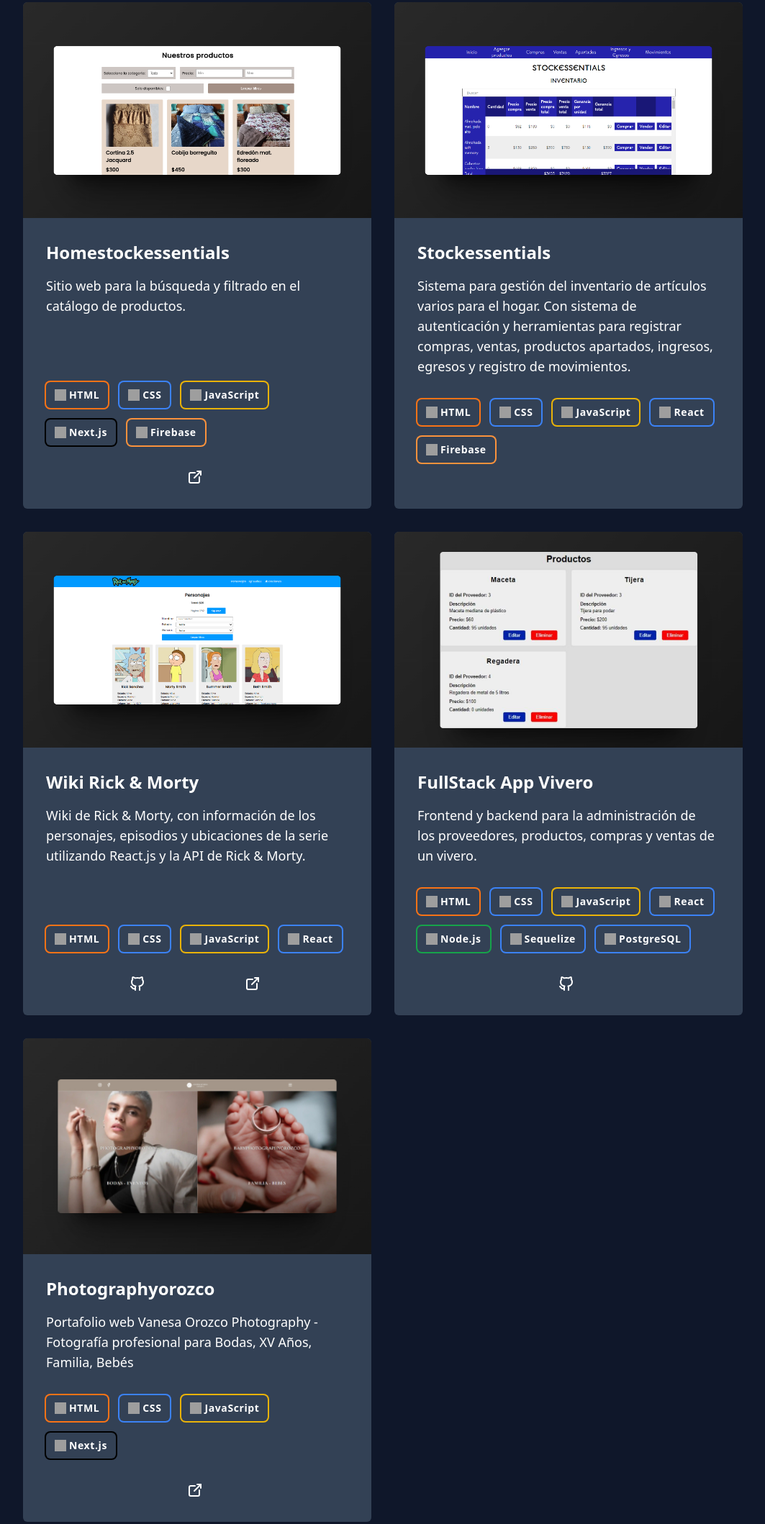
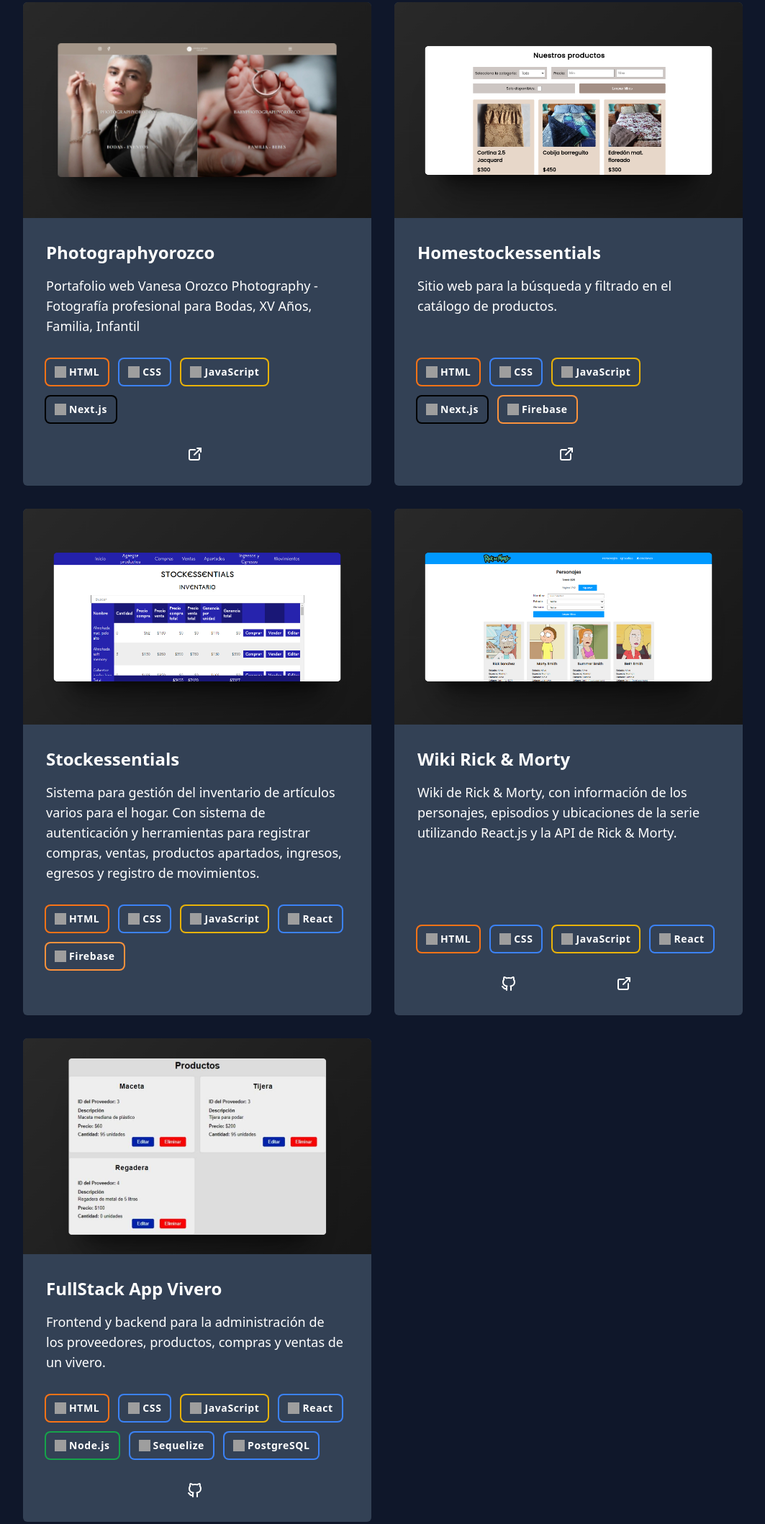
Before and after one commit to ManuelDeAlba/Portafolio, an Astro site: page / in a window 1280 px wide. Shown: the part 1253-3371 px from the top of the page at 72% size, without its empty margins (108-1171 px from the left). Built offline with nearby package versions, Linux system fonts and the light colour scheme; Astro itself is replaced by a stand-in of ours; grey boxes are pictures that could not be loaded.

Commit message:
Update photographyorozco card position

```diff
--- a/src/components/Proyectos.astro
+++ b/src/components/Proyectos.astro
@@ -24,6 +24,14 @@ import Code from "./icons/Code.astro";
             technologies={["html", "css", "js", "react", "firebase"]}
             github="https://github.com/ManuelDeAlba/skillup"
             web="https://is-skillup.netlify.app"
+        />
+
+        <ProjectCard
+            src="/photographyorozco.jpg"
+            title="Photographyorozco"
+            description={["Portafolio web Vanesa Orozco Photography - Fotografía profesional para Bodas, XV Años, Familia, Infantil"]}
+            technologies={["html", "css", "js", "next"]}
+            web="https://photographyorozco.com/"
         />
 
         <ProjectCard
@@ -58,13 +66,5 @@ import Code from "./icons/Code.astro";
             github="https://github.com/ManuelDeAlba/FullStack-App-Vivero"
         />
 
-        <ProjectCard
-            src="/photographyorozco.jpg"
-            title="Photographyorozco"
-            description={["Portafolio web Vanesa Orozco Photography - Fotografía profesional para Bodas, XV Años, Familia, Bebés"]}
-            technologies={["html", "css", "js", "next"]}
-            web="https://photographyorozco.com/"
-        />
-
     </div>
 </section>
```
